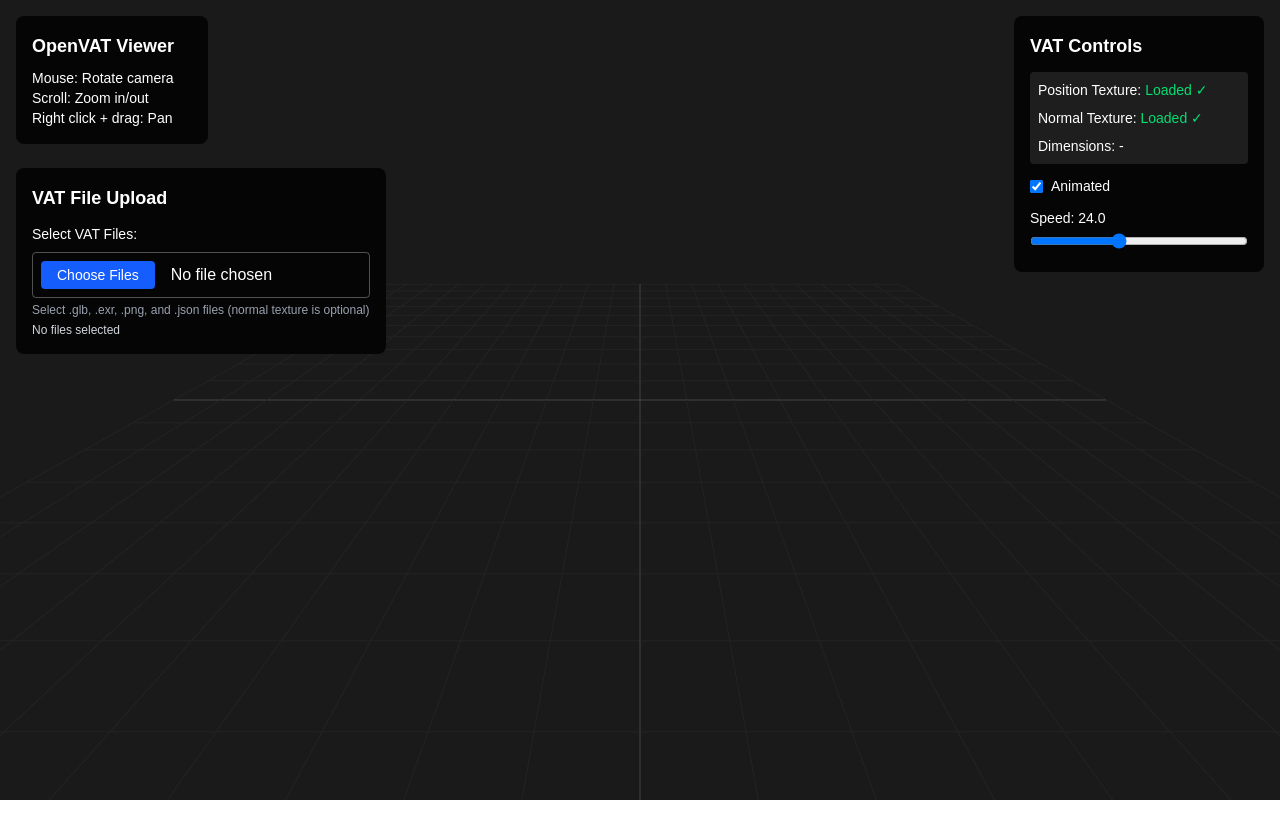
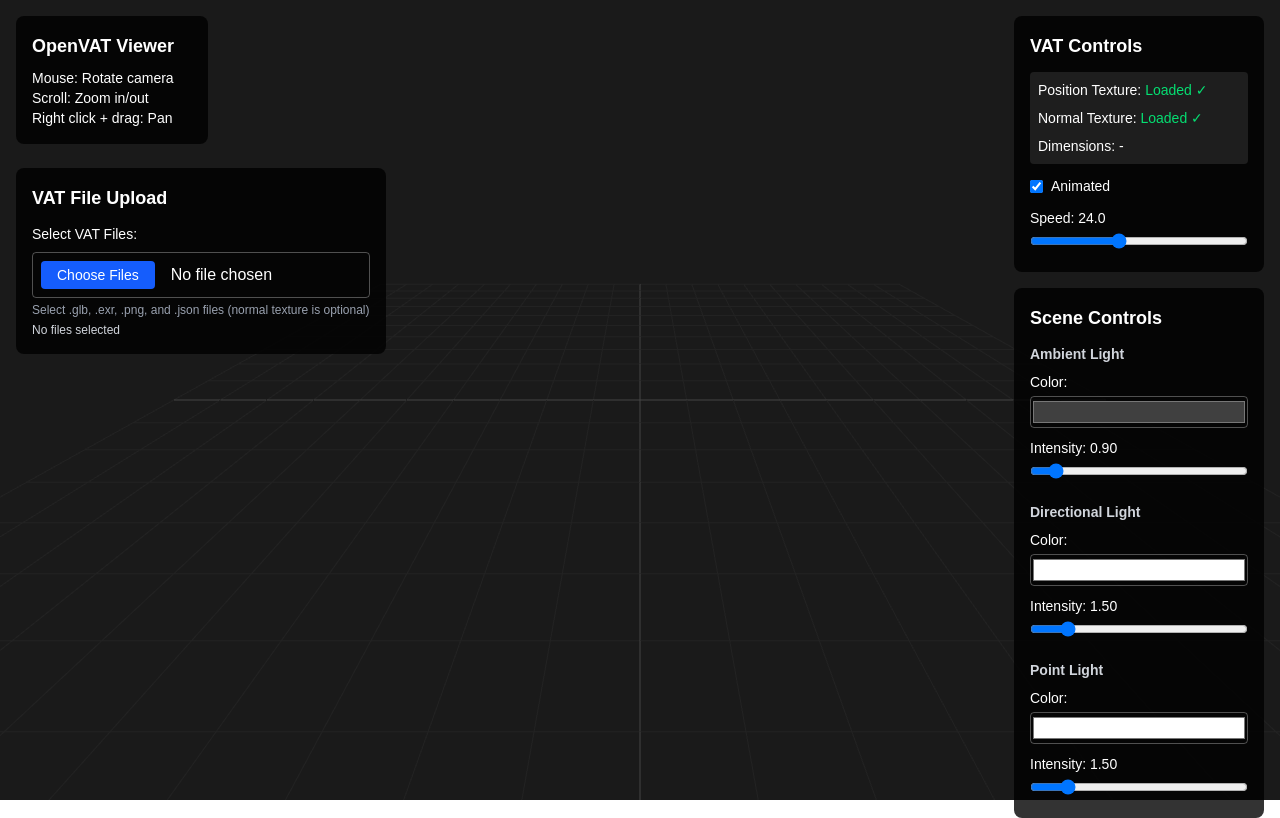
Before and after one commit to meverett/openvat-threejs-viewer, a Next.js app: page / in a window 1280 px wide. Built offline with nearby package versions, Linux system fonts and the light colour scheme.

Commit message:
Added scene light controls

```diff
--- a/src/components/Scene.tsx
+++ b/src/components/Scene.tsx
@@ -25,6 +25,12 @@ interface SceneProps {
   shouldLoadModel: boolean;
   loading: boolean;
   error: string | null;
+  ambientLightColor: string;
+  ambientLightIntensity: number;
+  directionalLightColor: string;
+  directionalLightIntensity: number;
+  pointLightColor: string;
+  pointLightIntensity: number;
 }
 
 const Scene: React.FC<SceneProps> = ({
@@ -37,7 +43,13 @@ const Scene: React.FC<SceneProps> = ({
   modelFile,
   shouldLoadModel,
   loading,
-  error
+  error,
+  ambientLightColor,
+  ambientLightIntensity,
+  directionalLightColor,
+  directionalLightIntensity,
+  pointLightColor,
+  pointLightIntensity
 }) => {
   const { scene, camera, gl } = useThree();
   const [model, setModel] = useState<THREE.Object3D | null>(null);
@@ -59,11 +71,11 @@ const Scene: React.FC<SceneProps> = ({
   // Setup lights
   useEffect(() => {
     // Ambient light
-    const ambientLight = new THREE.AmbientLight(0x404040, 0.9);
+    const ambientLight = new THREE.AmbientLight(ambientLightColor, ambientLightIntensity);
     scene.add(ambientLight);
 
     // Directional light
-    const directionalLight = new THREE.DirectionalLight(0xffffff, 1.5);
+    const directionalLight = new THREE.DirectionalLight(directionalLightColor, directionalLightIntensity);
     directionalLight.position.set(10, 10, 5);
     directionalLight.castShadow = true;
     directionalLight.shadow.mapSize.width = 2048;
@@ -71,7 +83,7 @@ const Scene: React.FC<SceneProps> = ({
     scene.add(directionalLight);
 
     // Point light
-    const pointLight = new THREE.PointLight(0xffffff, 1.5);
+    const pointLight = new THREE.PointLight(pointLightColor, pointLightIntensity, 60, 0.5);
     pointLight.position.set(-10, 10, -10);
     scene.add(pointLight);
 
@@ -85,7 +97,7 @@ const Scene: React.FC<SceneProps> = ({
       scene.remove(pointLight);
       scene.remove(gridHelper);
     };
-  }, [scene]);
+  }, [scene, ambientLightColor, ambientLightIntensity, directionalLightColor, directionalLightIntensity, pointLightColor, pointLightIntensity]);
 
   // Handle model loading
   useEffect(() => {
--- a/src/components/VATViewer.tsx
+++ b/src/components/VATViewer.tsx
@@ -126,6 +126,14 @@ const VATViewer: React.FC<VATViewerProps> = () => {
 
   // New state for automatic model loading from multi-file system
   const [shouldLoadModelFromMultiFile, setShouldLoadModelFromMultiFile] = useState(false);
+
+  // Scene lighting properties state
+  const [ambientLightColor, setAmbientLightColor] = useState('#404040');
+  const [ambientLightIntensity, setAmbientLightIntensity] = useState(0.9);
+  const [directionalLightColor, setDirectionalLightColor] = useState('#ffffff');
+  const [directionalLightIntensity, setDirectionalLightIntensity] = useState(1.5);
+  const [pointLightColor, setPointLightColor] = useState('#ffffff');
+  const [pointLightIntensity, setPointLightIntensity] = useState(1.5);
 
   // Reset multi-file loading trigger when model is successfully loaded
   useEffect(() => {
@@ -368,6 +376,12 @@ const VATViewer: React.FC<VATViewerProps> = () => {
           shouldLoadModel={shouldLoadModelFromMultiFile}
           loading={loading}
           error={error}
+          ambientLightColor={ambientLightColor}
+          ambientLightIntensity={ambientLightIntensity}
+          directionalLightColor={directionalLightColor}
+          directionalLightIntensity={directionalLightIntensity}
+          pointLightColor={pointLightColor}
+          pointLightIntensity={pointLightIntensity}
         />
       </Canvas>
 
@@ -454,7 +468,102 @@ const VATViewer: React.FC<VATViewerProps> = () => {
           </div>
         </div>
 
-        {/* File Upload Controls - REMOVED */}
+        {/* Scene Controls */}
+        <div className="bg-black/80 text-white p-4 rounded-lg min-w-[250px]">
+          <h4 className="text-lg font-semibold mb-3">Scene Controls</h4>
+
+          <div className="space-y-4">
+            {/* Ambient Light Controls */}
+            <div className="space-y-2">
+              <h5 className="text-sm font-semibold text-gray-300">Ambient Light</h5>
+              <div className="space-y-2">
+                <div>
+                  <label className="block text-sm mb-1">Color:</label>
+                  <input
+                    type="color"
+                    value={ambientLightColor}
+                    onChange={(e) => setAmbientLightColor(e.target.value)}
+                    className="w-full h-8 rounded border border-white/30"
+                  />
+                </div>
+                <div>
+                  <label className="block text-sm mb-1">
+                    Intensity: <span>{ambientLightIntensity.toFixed(2)}</span>
+                  </label>
+                  <input
+                    type="range"
+                    min={0.0}
+                    max={10.0}
+                    step={0.01}
+                    value={ambientLightIntensity}
+                    onChange={(e) => setAmbientLightIntensity(parseFloat(e.target.value))}
+                    className="w-full"
+                  />
+                </div>
+              </div>
+            </div>
+
+            {/* Directional Light Controls */}
+            <div className="space-y-2">
+              <h5 className="text-sm font-semibold text-gray-300">Directional Light</h5>
+              <div className="space-y-2">
+                <div>
+                  <label className="block text-sm mb-1">Color:</label>
+                  <input
+                    type="color"
+                    value={directionalLightColor}
+                    onChange={(e) => setDirectionalLightColor(e.target.value)}
+                    className="w-full h-8 rounded border border-white/30"
+                  />
+                </div>
+                <div>
+                  <label className="block text-sm mb-1">
+                    Intensity: <span>{directionalLightIntensity.toFixed(2)}</span>
+                  </label>
+                  <input
+                    type="range"
+                    min={0.0}
+                    max={10.0}
+                    step={0.01}
+                    value={directionalLightIntensity}
+                    onChange={(e) => setDirectionalLightIntensity(parseFloat(e.target.value))}
+                    className="w-full"
+                  />
+                </div>
+              </div>
+            </div>
+
+            {/* Point Light Controls */}
+            <div className="space-y-2">
+              <h5 className="text-sm font-semibold text-gray-300">Point Light</h5>
+              <div className="space-y-2">
+                <div>
+                  <label className="block text-sm mb-1">Color:</label>
+                  <input
+                    type="color"
+                    value={pointLightColor}
+                    onChange={(e) => setPointLightColor(e.target.value)}
+                    className="w-full h-8 rounded border border-white/30"
+                  />
+                </div>
+                <div>
+                  <label className="block text-sm mb-1">
+                    Intensity: <span>{pointLightIntensity.toFixed(2)}</span>
+                  </label>
+                  <input
+                    type="range"
+                    min={0.0}
+                    max={10.0}
+                    step={0.01}
+                    value={pointLightIntensity}
+                    onChange={(e) => setPointLightIntensity(parseFloat(e.target.value))}
+                    className="w-full"
+                  />
+                </div>
+              </div>
+            </div>
+          </div>
+        </div>
       </div>
 
       {/* Left Side Controls Container */}
```
